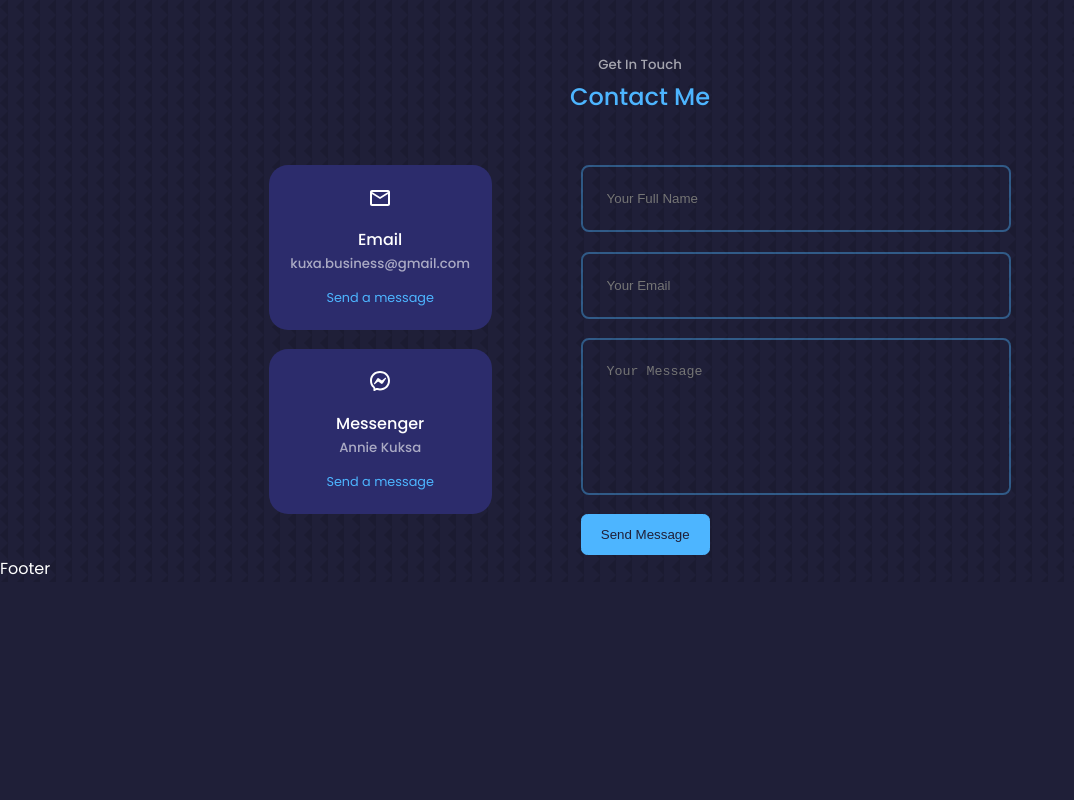
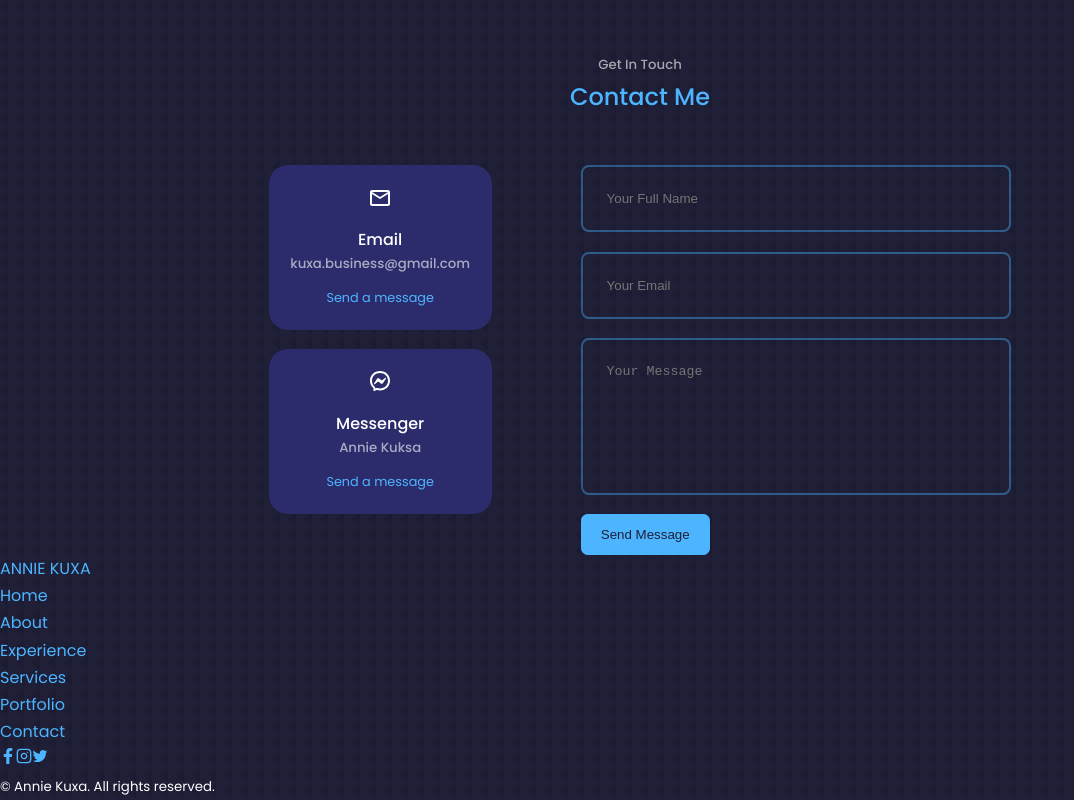
Before and after one commit to any-stone/ak-portfolio, a React (Create React App) app: page / in a window 1280 px wide. Shown: the part 3985-4785 px from the top of the page, without its empty margins (0-1074 px from the left). Before the commit the page ends 4567 px from the top, so only its background shows below. Built offline with nearby package versions, Linux system fonts and the light colour scheme.

Commit message:
finish markup footer component

```diff
--- a/src/components/footer/Footer.jsx
+++ b/src/components/footer/Footer.jsx
@@ -1,9 +1,33 @@
 import React from 'react'
 import './footer.css'
+import { FaFacebookF } from 'react-icons/fa'
+import { FiInstagram } from 'react-icons/fi'
+import { IoLogoTwitter } from 'react-icons/io'
 
 const Footer = () => {
   return (
-    <div>Footer</div>
+    <footer>
+      <a href="#" className='footer__logo'>ANNIE KUXA</a>
+
+      <ul className='permalinks'>
+        <li> <a href="#">Home</a></li>
+        <li> <a href="#about">About</a></li>
+        <li> <a href="#experience">Experience</a></li>
+        <li> <a href="#services">Services</a></li>
+        <li> <a href="#portfolio">Portfolio</a></li>
+        <li> <a href="#contact">Contact</a></li>
+      </ul>
+
+      <div className="footer__socials">
+        <a href="https://facebook.com/so.annett"><FaFacebookF/></a>
+        <a href="https://instagram.com"><FiInstagram/></a>
+        <a href="https://twitter"><IoLogoTwitter/></a>
+      </div>
+
+      <div className="footer__copyright">
+        <small>&copy; Annie Kuxa. All rights reserved.</small>
+      </div>
+    </footer>
   )
 }
 
```
